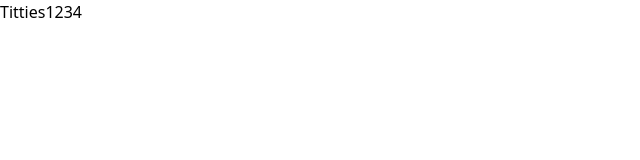
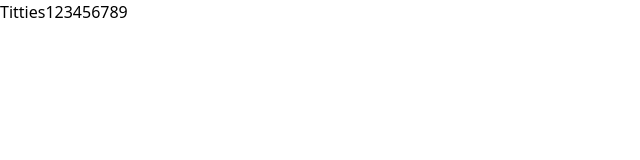
Before and after one commit to joshnev/rach-flowers-website, a Next.js app: page / in a window 1280 px wide. Shown: the top 160 px of the page, without its empty margins (0-640 px from the left). Built offline with nearby package versions, Linux system fonts and the light colour scheme.

Commit message:
first commit

```diff
--- a/pages/index.js
+++ b/pages/index.js
@@ -1,5 +1,5 @@
 import Head from 'next/head';
 
 export default function Home() {
-  return <div>Titties1234</div>;
+  return <div>Titties123456789</div>;
 }
```
